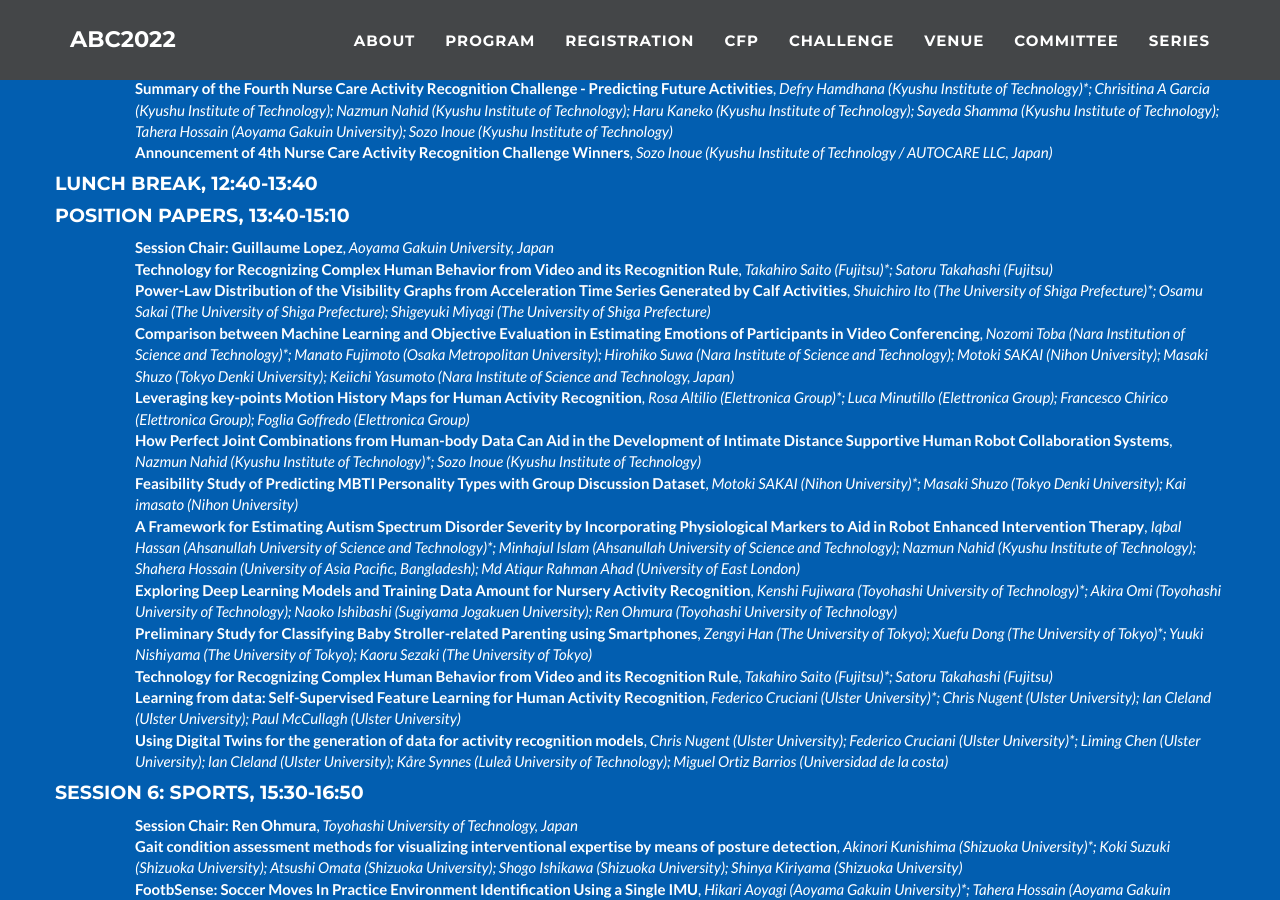
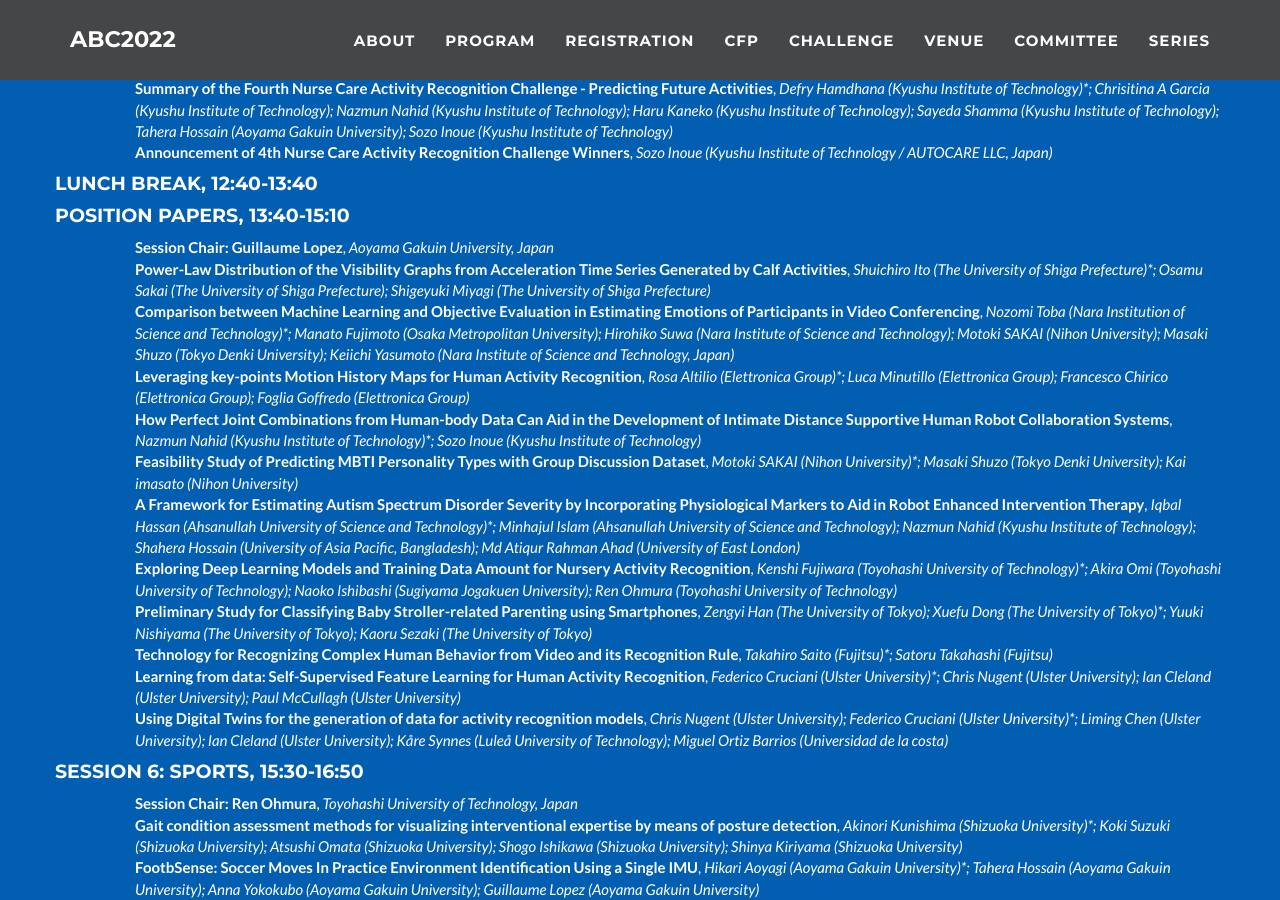
Before and after one commit to abc-research/abc-research.github.io, a Jekyll site: the page built from index.html, in a window 1280 px wide and 900 px high, scrolled down 8550 px. Built offline with Jekyll 4.4.1, drawn with Linux system fonts in a browser that asks for light colours.

Commit message:
Update _config.yml

```diff
--- a/_config.yml
+++ b/_config.yml
@@ -270,8 +270,6 @@ program:
         paper:
           - title: "Session Chair: Guillaume Lopez"
             authors: "Aoyama Gakuin University, Japan"
-          - title: "Technology for Recognizing Complex Human Behavior from Video and its Recognition Rule"
-            authors: "Takahiro Saito (Fujitsu)*; Satoru Takahashi (Fujitsu)"
           - title: "Power-Law Distribution of the Visibility Graphs from Acceleration Time Series Generated by Calf Activities"
             authors: "Shuichiro Ito (The University of Shiga Prefecture)*; Osamu Sakai (The University of Shiga Prefecture); Shigeyuki Miyagi (The University of Shiga Prefecture)"
           - title: "Comparison between Machine Learning and Objective Evaluation in Estimating Emotions of Participants in Video Conferencing"
```
